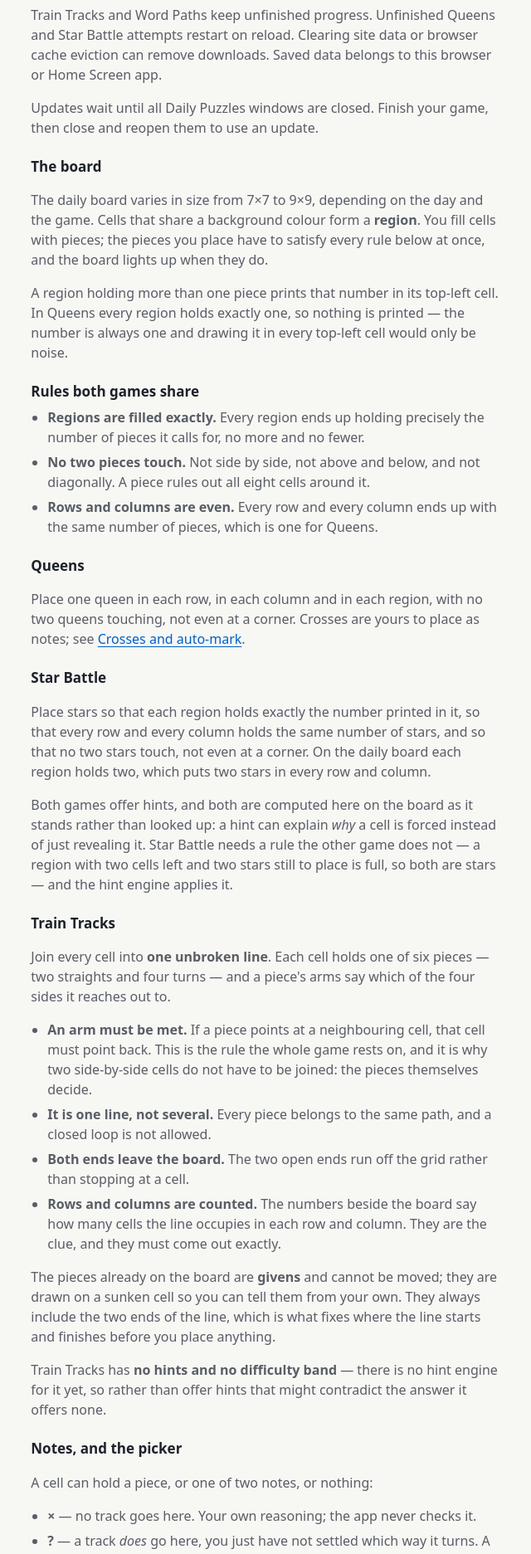
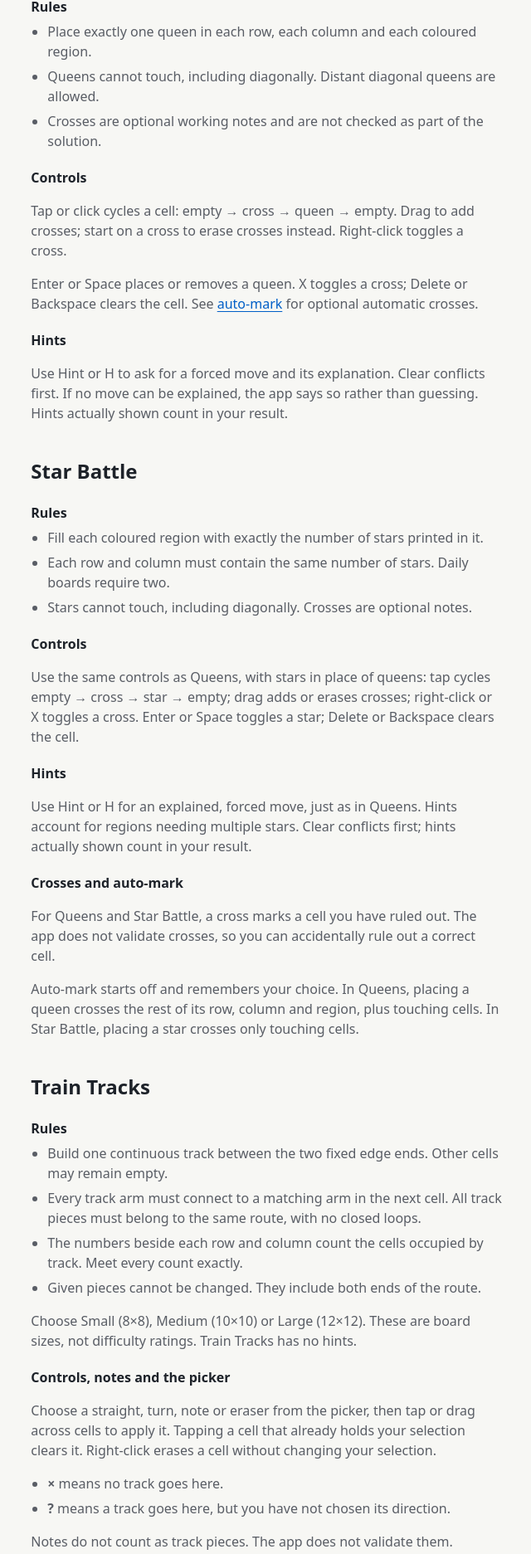
Before and after one commit to tristrange/daily-puzzles, a React (Vite) app in the folder app/: page /#/how-to-play in a window 1280 px wide. Shown: the part 870-2743 px from the top of the page at 83% size, without its empty margins (319-959 px from the left). Built offline with nearby package versions, Linux system fonts and the light colour scheme.

Commit message:
feat: organize game rules and add in-game links (#81)

```diff
--- a/app/src/App.css
+++ b/app/src/App.css
@@ -200,6 +200,23 @@
   text-align: center;
   margin: 0 0 1rem;
 }
+
+.puzzle { position: relative; }
+
+.puzzle-rules {
+  position: absolute;
+  top: 0;
+  right: 0;
+  display: inline-flex;
+  align-items: center;
+  gap: 0.25rem;
+  min-height: 2.75rem;
+  padding-inline: 0.25rem;
+  font-size: 0.875rem;
+  text-decoration: none;
+}
+
+.puzzle-rules:hover { text-decoration: underline; }
 
 .puzzle-page { position: relative; }
 
@@ -957,16 +974,22 @@
   font-size: 0.8125rem;
 }
 
-/* The rules page: prose in one measure, with a controls table that can scroll
-   rather than overflow on a narrow screen. */
+/* Keep instructions readable, and anchor headings below the sticky header. */
 .rules {
   max-width: 62ch;
   margin: 0 auto;
 }
 
 .rules h2 {
-  margin: 22px 0 6px;
-  font-size: 17px;
+  margin: 2.5rem 0 0.75rem;
+  font-size: 1.5rem;
+  color: var(--text-h);
+  scroll-margin-top: 9rem;
+}
+
+.rules h3 {
+  margin: 1.25rem 0 0.375rem;
+  font-size: 1rem;
   color: var(--text-h);
   scroll-margin-top: 9rem;
 }
--- a/app/src/components/PuzzleView.tsx
+++ b/app/src/components/PuzzleView.tsx
@@ -1,4 +1,5 @@
 import { lazy, Suspense, useEffect, useMemo, useRef, useState } from 'react'
+import { Link } from 'react-router-dom'
 import { formatPuzzleLabel, puzzleOfToday } from '../domain/dates'
 import {
   clearCell,
@@ -466,6 +467,13 @@ export function PuzzleView({
   return (
     <article className="puzzle">
       <div className="puzzle-heading">
+        <Link
+          className="puzzle-rules"
+          to={{ pathname: '/how-to-play', hash: `#${state.puzzle.puzzleType}` }}
+          target="_blank"
+          rel="noopener"
+          aria-label={`${PUZZLE_TYPE_LABEL[state.puzzle.puzzleType]} rules (opens in a new tab)`}
+        >Rules <span aria-hidden="true">↗</span></Link>
         <p className="eyebrow">{formatPuzzleLabel(id, timeZone)}</p>
         <h1>{PUZZLE_TYPE_LABEL[state.puzzle.puzzleType]}</h1>
         <p className="puzzle-detail">
--- a/app/src/pages/RulesPage.tsx
+++ b/app/src/pages/RulesPage.tsx
@@ -1,328 +1,159 @@
 import { useEffect } from 'react'
 import { Link, useLocation } from 'react-router-dom'
+import { PUZZLE_TYPES } from '../domain/board'
+import { PUZZLE_TYPE_LABEL } from '../domain/games'
 
-/**
- * How to play, for all three games.
- *
- * Written from the rules the engine enforces rather than from the genre's
- * conventions, because this app's Queens is not the same puzzle as the puzzle
- * most people meet under that name: every region holds exactly one piece, and no
- * two pieces touch, not even diagonally. A player arriving from elsewhere will
- * lose to that second rule unless it is written down here, and a tutorial that
- * only described the well-known version would be confidently wrong.
- */
 export function RulesPage() {
-  // The app routes on the URL fragment, so `#crosses` is a *route* here, not an
-  // anchor: a plain `href="#crosses"` replaces `/how-to-play` with it and the
-  // router renders the not-found page. Links carry the section as the router's
-  // hash instead, which leaves the route intact -- and the browser will not do
-  // the scrolling for us, because its fragment is now `/how-to-play#crosses`
-  // rather than `crosses`. So it is done here, which also makes a shared or
-  // reloaded link land on the section it names.
   const { hash } = useLocation()
 
   useEffect(() => {
-    const id = hash.replace(/^#/, '')
-    if (id !== '') document.getElementById(id)?.scrollIntoView()
+    // HashRouter keeps section anchors inside its route; the browser cannot scroll to them itself.
+    const target = document.getElementById(hash.replace(/^#/, ''))
+    target?.scrollIntoView()
+    target?.focus({ preventScroll: true })
   }, [hash])
 
   return (
     <section className="rules">
       <h1 className="page-title">How to play</h1>
       <p className="status">
-        Fresh Queens, Star Battle and Train Tracks puzzles arrive every day, with
-        three Train Tracks sizes to choose from. Word Paths joins the daily lineup
-        on October 15. Published puzzles are kept in the <Link to="/archive">archive</Link>.
+        Fresh Queens, Star Battle, Train Tracks and Word Paths puzzles arrive every day.
+        Past puzzles stay in the <Link to="/archive">archive</Link>.
       </p>
+      <nav className="game-picker" aria-label="Game rules">
+        {PUZZLE_TYPES.map((type) => (
+          <Link key={type} to={{ pathname: '/how-to-play', hash: `#${type}` }}>
+            {PUZZLE_TYPE_LABEL[type]}
+          </Link>
+        ))}
+      </nav>
+
+      <h2 id="controls" tabIndex={-1}>Shared controls</h2>
+      <p>Tap or click to play. Each game&rsquo;s gestures and shortcuts are listed below.
+        On a touch screen, drag on the board to play and scroll outside it to move the page.</p>
+      <table className="controls">
+        <thead><tr><th scope="col">Input</th><th scope="col">Action</th></tr></thead>
+        <tbody>
+          <tr><th scope="row">Tab, then arrow keys</th><td>Enter the board, then move between cells.</td></tr>
+          <tr><th scope="row">Home / End</th><td>Move to the first or last cell in the row.</td></tr>
+          <tr><th scope="row">Ctrl / Cmd + Z</th><td>Undo, just like the Undo button. A whole drag counts as one move.</td></tr>
+        </tbody>
+      </table>
+      <p>Reset clears your attempt; the timer keeps running. You can Undo a reset.
+        Rules links inside a game open a new tab so you can consult them without leaving your board.</p>
+
+      <h2 id="queens" tabIndex={-1}>Queens</h2>
+      <h3>Rules</h3>
+      <ul>
+        <li>Place exactly one queen in each row, each column and each coloured region.</li>
+        <li>Queens cannot touch, including diagonally. Distant diagonal queens are allowed.</li>
+        <li>Crosses are optional working notes and are not checked as part of the solution.</li>
+      </ul>
+      <h3>Controls</h3>
+      <p>Tap or click cycles a cell: empty → cross → queen → empty. Drag to add crosses;
+        start on a cross to erase crosses instead. Right-click toggles a cross.</p>
+      <p>Enter or Space places or removes a queen. X toggles a cross; Delete or Backspace
+        clears the cell. See <Link to={{ pathname: '/how-to-play', hash: '#crosses' }}>auto-mark</Link> for optional automatic crosses.</p>
+      <h3>Hints</h3>
+      <p>Use Hint or H to ask for a forced move and its explanation. Clear conflicts first.
+        If no move can be explained, the app says so rather than guessing.
+        Hints actually shown count in your result.</p>
+
+      <h2 id="star-battle" tabIndex={-1}>Star Battle</h2>
+      <h3>Rules</h3>
+      <ul>
+        <li>Fill each coloured region with exactly the number of stars printed in it.</li>
+        <li>Each row and column must contain the same number of stars. Daily boards require two.</li>
+        <li>Stars cannot touch, including diagonally. Crosses are optional notes.</li>
+      </ul>
+      <h3>Controls</h3>
+      <p>Use the same controls as Queens, with stars in place of queens:
+        tap cycles empty → cross → star → empty; drag adds or erases crosses;
+        right-click or X toggles a cross. Enter or Space toggles a star;
+        Delete or Backspace clears the cell.</p>
+      <h3>Hints</h3>
+      <p>Use Hint or H for an explained, forced move, just as in Queens.
+        Hints account for regions needing multiple stars. Clear conflicts first;
+        hints actually shown count in your result.</p>
+      <h3 id="crosses" tabIndex={-1}>Crosses and auto-mark</h3>
+      <p>For Queens and Star Battle, a cross marks a cell you have ruled out. The app
+        does not validate crosses, so you can accidentally rule out a correct cell.</p>
+      <p>Auto-mark starts off and remembers your choice. In Queens, placing a queen
+        crosses the rest of its row, column and region, plus touching cells.
+        In Star Battle, placing a star crosses only touching cells.</p>
+
+      <h2 id="train-tracks" tabIndex={-1}>Train Tracks</h2>
+      <h3>Rules</h3>
+      <ul>
+        <li>Build one continuous track between the two fixed edge ends. Other cells may remain empty.</li>
+        <li>Every track arm must connect to a matching arm in the next cell.
+          All track pieces must belong to the same route, with no closed loops.</li>
+        <li>The numbers beside each row and column count the cells occupied by track.
+          Meet every count exactly.</li>
+        <li>Given pieces cannot be changed. They include both ends of the route.</li>
+      </ul>
+      <p>Choose Small (8×8), Medium (10×10) or Large (12×12). These are board sizes,
+        not difficulty ratings. Train Tracks has no hints.</p>
+      <h3 id="notes" tabIndex={-1}>Controls, notes and the picker</h3>
+      <p>Choose a straight, turn, note or eraser from the picker, then tap or drag across
+        cells to apply it. Tapping a cell that already holds your selection clears it.
+        Right-click erases a cell without changing your selection.</p>
+      <ul>
+        <li><strong>×</strong> means no track goes here.</li>
+        <li><strong>?</strong> means a track goes here, but you have not chosen its direction.</li>
+      </ul>
+      <p>Notes do not count as track pieces. The app does not validate them.</p>
+      <p>Keys 1–6 place the corresponding track piece in the focused cell.
+        X places ×; ? places an undecided note. Delete or Backspace clears the cell;
+        Enter or Space applies the selected picker entry.</p>
+
+      <h2 id="word-paths" tabIndex={-1}>Word Paths</h2>
+      <h3>Rules</h3>
+      <ul>
+        <li>Trace words through adjoining letters, moving up, down, left or right.</li>
+        <li>Use every available letter exactly once, with one word of each shown length.</li>
+        <li>Blocked cells and letters in accepted words cannot be selected.</li>
+        <li>Any word accepted by the board&rsquo;s English word list counts;
+          you do not have to find a particular set of answers. An accepted word can still lead to a dead end.</li>
+      </ul>
+      <h3>Controls</h3>
+      <p>Drag through letters and release to submit, or tap letters and press Submit.
+        Space selects the focused letter; Enter submits. Backspace removes the last
+        selected letter; Escape clears the selection. Undo removes the last accepted word.</p>
+      <p>The vocabulary is finite and does not recognize every English word.
+        Newer boards use a broader acceptance list while generated answers stay familiar.
+        See the <a href={`${import.meta.env.BASE_URL}word-paths-vocabulary-notice.txt`}>word list credits</a>.</p>
+      <p><Link to="/preview/word-paths">Try the Word Paths preview</Link>.
+        Preview progress is saved separately and does not affect daily stats.</p>
+
+      <h2>Finishing, sharing and stats</h2>
+      <p>A solved board locks and offers a result to share, optionally including the finished
+        board as a spoiler. Your first solve of each puzzle is recorded; replaying it does
+        not overwrite that time. Each Train Tracks size counts as its own puzzle.</p>
+      <p>Stats stay in this browser, with no account or uploads. Clearing site data removes
+        them. A streak counts each day once, however many puzzles you solve.</p>
 
       <h2>Add to your Home Screen</h2>
-      <p>Keep Daily Puzzles beside your other apps on iPhone:</p>
       <ol>
-        <li>Open <Link to="/">Today&rsquo;s puzzles</Link> in Safari.</li>
+        <li>Open <Link to="/">Today&rsquo;s puzzles</Link> in Safari on iPhone.</li>
         <li>Tap Share, then Add to Home Screen.</li>
         <li>Keep Open as Web App enabled if it appears, then tap Add.</li>
       </ol>
-      <p>Launch it from the new icon to play in its own window. An internet
-        connection is needed on the first visit. Auto appearance follows your phone&rsquo;s settings.</p>
-      <p>On iPhone, Safari and the Home Screen app keep separate saved data.
-        Your existing Safari progress stays in Safari; the app saves its own
-        progress and stats.</p>
+      <p>Open the new icon to play in its own window. The first visit needs internet.
+        Auto appearance follows your device settings. Safari and the Home Screen app
+        keep separate progress and stats.</p>
 
       <h2>Playing offline</h2>
       <p>Wait for “App ready offline”, then open the puzzles you want while online.
         Today saves its available boards; browsing the archive saves the boards it loads.
-        You can reopen these without a connection. If a download warning appears, keep
-        a connection to play unsaved boards. New or unopened puzzles need internet.</p>
-      <p>Train Tracks and Word Paths keep unfinished progress. Unfinished Queens and
-        Star Battle attempts restart on reload. Clearing site data or browser cache
-        eviction can remove downloads. Saved data belongs to this browser or Home Screen app.</p>
+        These boards can reopen without a connection. New or unsaved boards need internet;
+        if a download warning appears, keep a connection to play them.</p>
+      <p>Train Tracks and Word Paths keep unfinished progress. Queens and Star Battle
+        restart unfinished attempts on reload. Clearing site data or browser cache eviction
+        can remove downloads. Saved data belongs to this browser or Home Screen app.</p>
       <p>Updates wait until all Daily Puzzles windows are closed. Finish your game,
         then close and reopen them to use an update.</p>
-
-      <h2>The board</h2>
-      <p>
-        The daily board varies in size from 7&times;7 to 9&times;9, depending on the day and
-        the game. Cells that share a background colour form a{' '}
-        <strong>region</strong>. You fill cells with pieces; the pieces you place have to
-        satisfy every rule below at once, and the board lights up when they do.
-      </p>
-      <p>
-        A region holding more than one piece prints that number in its top-left cell. In
-        Queens every region holds exactly one, so nothing is printed &mdash; the number is
-        always one and drawing it in every top-left cell would only be noise.
-      </p>
-
-      <h2>Rules both games share</h2>
-      <ul>
-        <li>
-          <strong>Regions are filled exactly.</strong> Every region ends up holding precisely
-          the number of pieces it calls for, no more and no fewer.
-        </li>
-        <li>
-          <strong>No two pieces touch.</strong> Not side by side, not above and below, and not
-          diagonally. A piece rules out all eight cells around it.
-        </li>
-        <li>
-          <strong>Rows and columns are even.</strong> Every row and every column ends up with
-          the same number of pieces, which is one for Queens.
-        </li>
-      </ul>
-
-      <h2>Queens</h2>
-      <p>
-        Place one queen in each row, in each column and in each region, with no two queens
-        touching, not even at a corner. Crosses are yours to place as notes; see{' '}
-        <Link to={{ pathname: '/how-to-play', hash: '#crosses' }}>Crosses and auto-mark</Link>.
-      </p>
-
-      <h2>Star Battle</h2>
-      <p>
-        Place stars so that each region holds exactly the number printed in it, so that every
-        row and every column holds the same number of stars, and so that no two stars touch,
-        not even at a corner. On the daily board each region holds two, which puts two stars
-        in every row and column.
-      </p>
-      <p>
-        Both games offer hints, and both are computed here on the board as it stands rather
-        than looked up: a hint can explain <em>why</em> a cell is forced instead of just
-        revealing it. Star Battle needs a rule the other game does not — a region with two
-        cells left and two stars still to place is full, so both are stars — and the hint
-        engine applies it.
-      </p>
-
-      <h2>Train Tracks</h2>
-      <p>
-        Join every cell into <strong>one unbroken line</strong>. Each cell holds one of six
-        pieces &mdash; two straights and four turns &mdash; and a piece's arms say which of the
-        four sides it reaches out to.
-      </p>
-      <ul>
-        <li>
-          <strong>An arm must be met.</strong> If a piece points at a neighbouring cell, that
-          cell must point back. This is the rule the whole game rests on, and it is why two
-          side-by-side cells do not have to be joined: the pieces themselves decide.
-        </li>
-        <li>
-          <strong>It is one line, not several.</strong> Every piece belongs to the same path,
-          and a closed loop is not allowed.
-        </li>
-        <li>
-          <strong>Both ends leave the board.</strong> The two open ends run off the grid
-          rather than stopping at a cell.
-        </li>
-        <li>
-          <strong>Rows and columns are counted.</strong> The numbers beside the board say how
-          many cells the line occupies in each row and column. They are the clue, and they
-          must come out exactly.
-        </li>
-      </ul>
-      <p>
-        The pieces already on the board are <strong>givens</strong> and cannot be moved; they
-        are drawn on a sunken cell so you can tell them from your own. They always include the
-        two ends of the line, which is what fixes where the line starts and finishes before you
-        place anything.
-      </p>
-      <p>
-        Train Tracks has <strong>no hints and no difficulty band</strong> &mdash; there is no
-        hint engine for it yet, so rather than offer hints that might contradict the answer it
-        offers none.
-      </p>
-
-      <h2 id="notes">Notes, and the picker</h2>
-      <p>
-        A cell can hold a piece, or one of two notes, or nothing:
-      </p>
-      <ul>
-        <li>
-          <strong>&times;</strong> &mdash; no track goes here. Your own reasoning; the app
-          never checks it.
-        </li>
-        <li>
-          <strong>?</strong> &mdash; a track <em>does</em> go here, you just have not settled
-          which way it turns. A row clue that is nearly spent fixes that long before it fixes
-          the direction, and this is how you write that down.
-        </li>
-      </ul>
-      <p>
-        The row of buttons above the board is the <strong>picker</strong>. Pick what you want
-        and then click: each cell takes whatever is picked. Clicking a cell that already holds
-        it clears it, so a misjudged click is undone by clicking the same thing again. The
-        last entry is the eraser, which clears a cell whatever is in it.
-      </p>
-      <p>
-        <strong>Right-click</strong> &mdash; or a two-finger click on a trackpad &mdash;
-        erases the cell outright, without changing what the picker is set to.
-        <strong>Click and drag</strong> applies whatever is picked to every cell you cross, so
-        a run of exclusions is one stroke. A whole stroke is one Undo, however many cells it
-        covered.
-      </p>
-      <p>
-        From the keyboard: <strong>1</strong> to <strong>6</strong> put that track in the
-        focused cell without going near the picker, <strong>x</strong> marks it out,
-        <strong>?</strong> marks it undecided, <strong>Delete</strong> clears it, and
-        <strong>Enter</strong> puts the picked entry in it.
-      </p>
-
-      <h2 id="crosses">Crosses and auto-mark</h2>
-      <p>
-        A cross marks a cell you have ruled out. The app never checks them: they are your
-        working notes, and a cross on a cell that should hold a piece is simply a mistake you
-        can undo.
-      </p>
-      <p>
-        <strong>Auto-mark</strong> starts off, and the page remembers your choice for next
-        time. Switched on, placing a piece also crosses
-        off the cells that piece rules out &mdash; in Queens the rest of its row, its column and
-        its region plus the cells touching it; in Star Battle only the cells touching it. It
-        draws conclusions you may not have made yet, so leaving it off keeps the board showing
-        only what you have worked out yourself.
-      </p>
-
-      <h2>Controls</h2>
-      <p>
-        A left click cycles a cell through its states: empty, cross, piece, empty for the two
-        marks games; and for Train Tracks, empty and then each of the six pieces in turn,
-        because the piece <em>is</em> the direction it runs.
-      </p>
-      <table className="controls">
-        <thead>
-          <tr>
-            <th scope="col">Input</th>
-            <th scope="col">Does</th>
-          </tr>
-        </thead>
-        <tbody>
-          <tr>
-            <th scope="row">Click a cell</th>
-            <td>
-              Cycles it: empty &rarr; cross &rarr; piece &rarr; empty. On Train Tracks, puts
-              whatever the picker is set to.
-            </td>
-          </tr>
-          <tr>
-            <th scope="row">Drag across cells</th>
-            <td>
-              Applies one action to every cell you cross. On the marks games, starting on a
-              cross erases the crosses instead of adding them; on Train Tracks the stroke
-              applies the picker to every cell it crosses.
-            </td>
-          </tr>
-          <tr>
-            <th scope="row">Right-click a cell</th>
-            <td>
-              Toggles a cross on the marks games; erases the cell on Train Tracks. Also a
-              two-finger click on a trackpad.
-            </td>
-          </tr>
-          <tr>
-            <th scope="row">Arrow keys</th>
-            <td>Move between cells.</td>
-          </tr>
-          <tr>
-            <th scope="row">Home / End</th>
-            <td>Jump to the start or end of the row.</td>
-          </tr>
-          <tr>
-            <th scope="row">Enter or Space</th>
-            <td>Place or remove the piece in the focused cell.</td>
-          </tr>
-          <tr>
-            <th scope="row">X</th>
-            <td>Toggle a cross. Marks games only.</td>
-          </tr>
-          <tr>
-            <th scope="row">1 to 6</th>
-            <td>
-              Put that track straight into the focused cell, without going to the picker. Train
-              Tracks only.
-            </td>
-          </tr>
-          <tr>
-            <th scope="row">?</th>
-            <td>Mark the cell undecided. Train Tracks only.</td>
-          </tr>
-          <tr>
-            <th scope="row">Delete or Backspace</th>
-            <td>Clear the cell.</td>
-          </tr>
-          <tr>
-            <th scope="row">H</th>
-            <td>Ask for a hint (Queens only).</td>
-          </tr>
-          <tr>
-            <th scope="row">Ctrl / Cmd + Z</th>
-            <td>Undo. A whole drag counts as one move.</td>
-          </tr>
-        </tbody>
-      </table>
-      <p>
-        The board is a single tab stop: one cell is in the tab order at a time and the arrow
-        keys move within it. On the marks games each cell announces its row, column and
-        contents, and says how many pieces its region needs and whether the piece standing
-        there conflicts. On Train Tracks it says what the piece is, what its row and column
-        need, and what is wrong with it if anything is.
-      </p>
-
-      <h2>Word Paths</h2>
-      <p>Find words by tracing adjoining letters up, down, left or right. Use every
-        letter once, with one word of each shown length. Blocked cells and letters
-        already used by a word cannot be selected. Drag and release to submit, or
-        tap letters and use Submit. Space selects a focused letter; Enter submits.
-        Backspace removes the last letter, Escape clears selection, and Undo removes
-        the last accepted word. Accepted words can lead to dead ends. The game uses
-        a finite English word list; it does not recognize every English word. New boards
-        use a broader acceptance list while generated answers stay familiar.</p>
-      <p><a href={`${import.meta.env.BASE_URL}word-paths-vocabulary-notice.txt`}>Word list credits</a>.</p>
-      <p><Link to="/preview/word-paths">Try the Word Paths preview</Link>. Preview
-        progress is saved separately and does not affect daily stats.</p>
-
-      <h2>Hints</h2>
-      <p>
-        In Queens, <strong>H</strong> or the <strong>Hint</strong> button names a cell and says
-        whether to place a queen there or cross it off. A hint is only given once the board has
-        no conflicts to clean up first, and only when the position actually forces a move &mdash;
-        otherwise it says so rather than guessing. Hints you were actually shown are counted in
-        your result, so a solve without them shares differently.
-      </p>
-
-      <h2>Finishing and sharing</h2>
-      <p>
-        When the board is solved it locks and offers two share texts: the result, and the same
-        text with the finished board included, which gives the puzzle away. Only your first
-        solve of a day is recorded &mdash; coming back to a board you have already solved tells
-        you the time you first set, rather than overwriting it.
-      </p>
-
-      <h2>Your stats</h2>
-      <p>
-        Solves are kept in this browser only. There is no account and nothing is uploaded, so
-        clearing your browser data clears them with it. A streak counts a day once, whether you
-        solved one puzzle that day or both.
-      </p>
-
-      <p className="status">
-        Ready? <Link to="/">Pick today&rsquo;s puzzles</Link>.
-      </p>
+      <p className="status">Ready? <Link to="/">Pick today&rsquo;s puzzles</Link>.</p>
     </section>
   )
 }
--- a/app/src/pages/WordPathsPreviewPage.tsx
+++ b/app/src/pages/WordPathsPreviewPage.tsx
@@ -17,7 +17,7 @@ export function WordPathsPreviewPage() {
   const sample = WORD_PATHS_PREVIEWS[index]!
   return (
     <section className="puzzle-page word-preview">
-      <Link to="/how-to-play" className="back-link" aria-label="How to play"><span aria-hidden="true">←</span><span className="back-label">How to play</span></Link>
+      <Link to={{ pathname: '/how-to-play', hash: '#word-paths' }} className="back-link" aria-label="Word Paths rules"><span aria-hidden="true">←</span><span className="back-label">How to play</span></Link>
       <article className="puzzle">
         <div className="puzzle-heading">
           <p className="eyebrow">Playtest preview</p><h1>Word Paths</h1>
```
Also changed, not shown: 5 other files (tests, documents, lock files or other folders).
